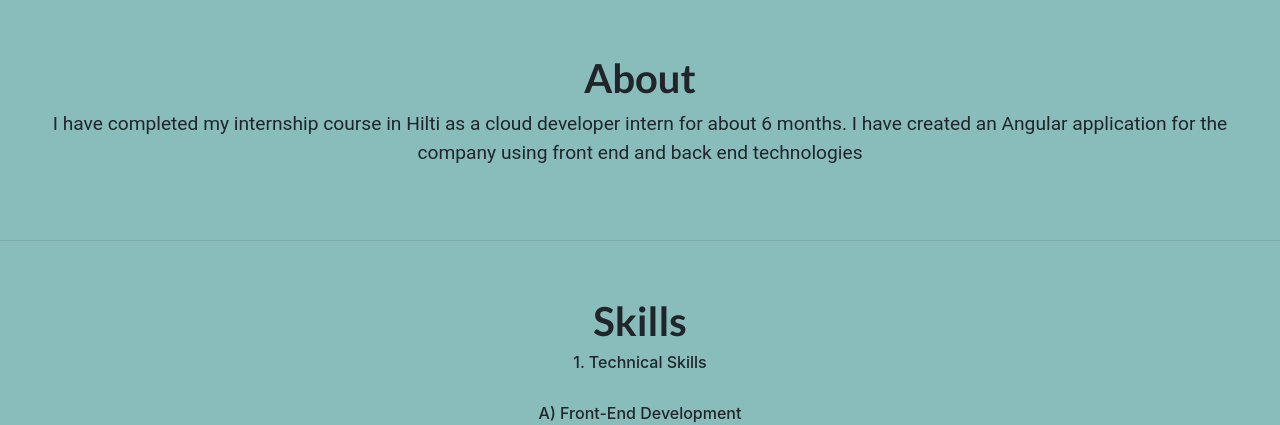
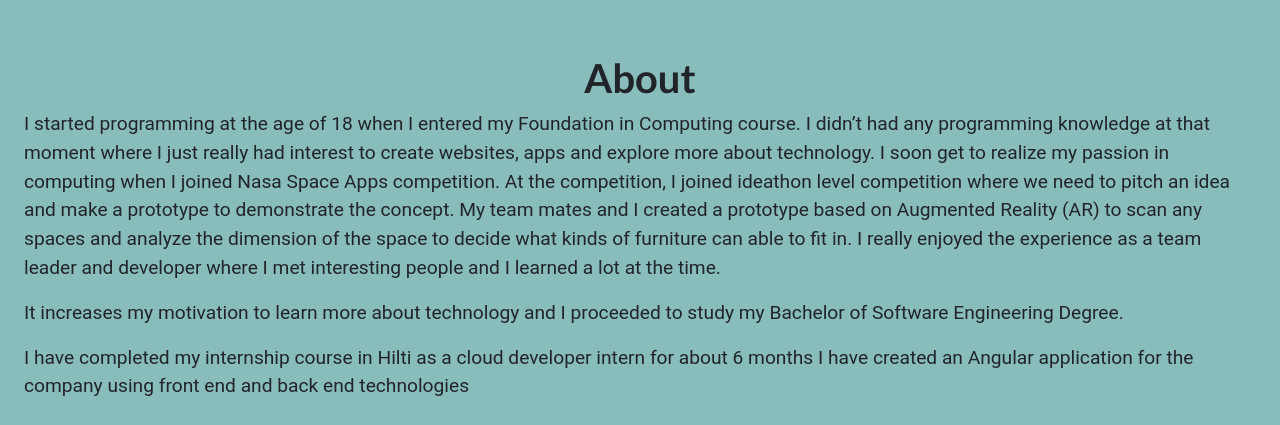
Before and after one commit to harizm/Hariz-Portfolio, a plain HTML site: page src/index.html in a window 1280 px wide. Shown: the part 810-1235 px from the top of the page. Drawn offline with nearby package versions, Linux system fonts and the light colour scheme.

Commit message:
- updated content about section_v1 - reduced the font size for navigation link

```diff
--- a/src/index.css
+++ b/src/index.css
@@ -22,12 +22,12 @@ h1 {
 
 p{
     font-family: Roboto;
-    text-align: center;
+    /*text-align: center;*/
     font-size: 1.2rem;
 }
 
 .nav-link{
-    font-size: 2em;
+    font-size: 1.5em;
 }
 
 .Home{
--- a/src/index.html
+++ b/src/index.html
@@ -74,7 +74,31 @@
 
     <div class = "About" id="About">
         <h1>About</h1>
-        <p>I have completed my internship course in Hilti as a cloud developer intern for about 6 months. I have created an Angular application for the company using front end and back end technologies</p>
+
+        <p>I started programming at the age of 18 when I entered my Foundation in Computing course.
+        I didn’t had any programming knowledge at that moment where I just really had interest
+        to create websites, apps and explore more about technology. I soon get to realize my
+        passion in computing when I joined Nasa Space Apps competition. At the competition,
+        I joined ideathon level competition where we need to pitch an idea and make a
+        prototype to demonstrate the concept. My team mates and I created a prototype based
+        on Augmented Reality (AR) to scan any spaces and analyze the dimension of the space
+        to decide what kinds of furniture can able to fit in. I really enjoyed the experience
+        as a team leader and developer where I met interesting people and I learned a lot
+            at the time. </p>
+
+        <p>It increases my motivation to learn more about technology and I proceeded to study
+            my Bachelor of Software Engineering Degree. </p>
+
+        <p>I have completed my internship course in Hilti as a cloud developer intern for about 6 months
+            I have created an Angular application for the company using front end and back end technologies
+        </p>
+
+
+
+
+
+<!--        summary of my personal life-->
+
     </div>
 
     <hr>
```
